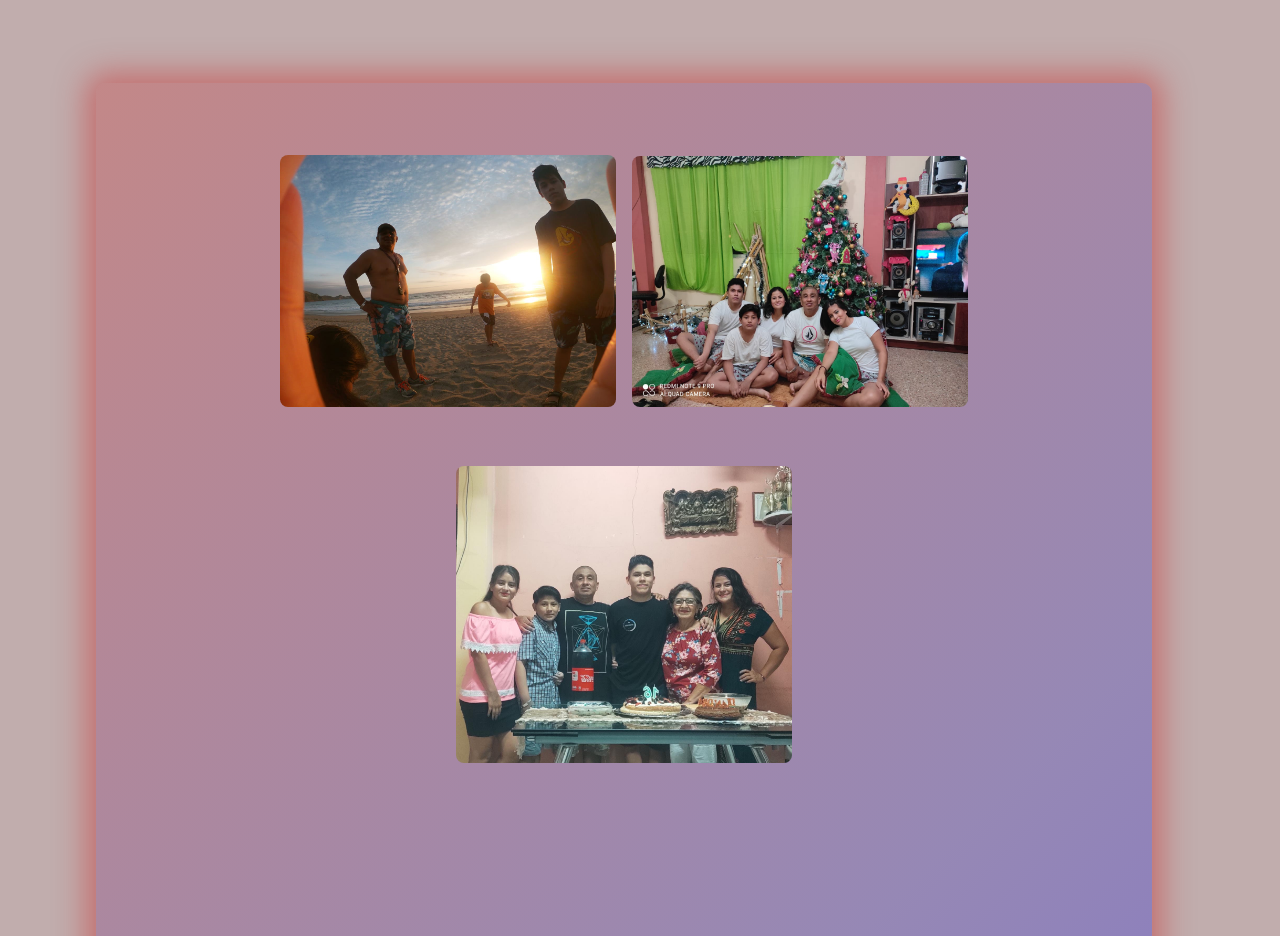
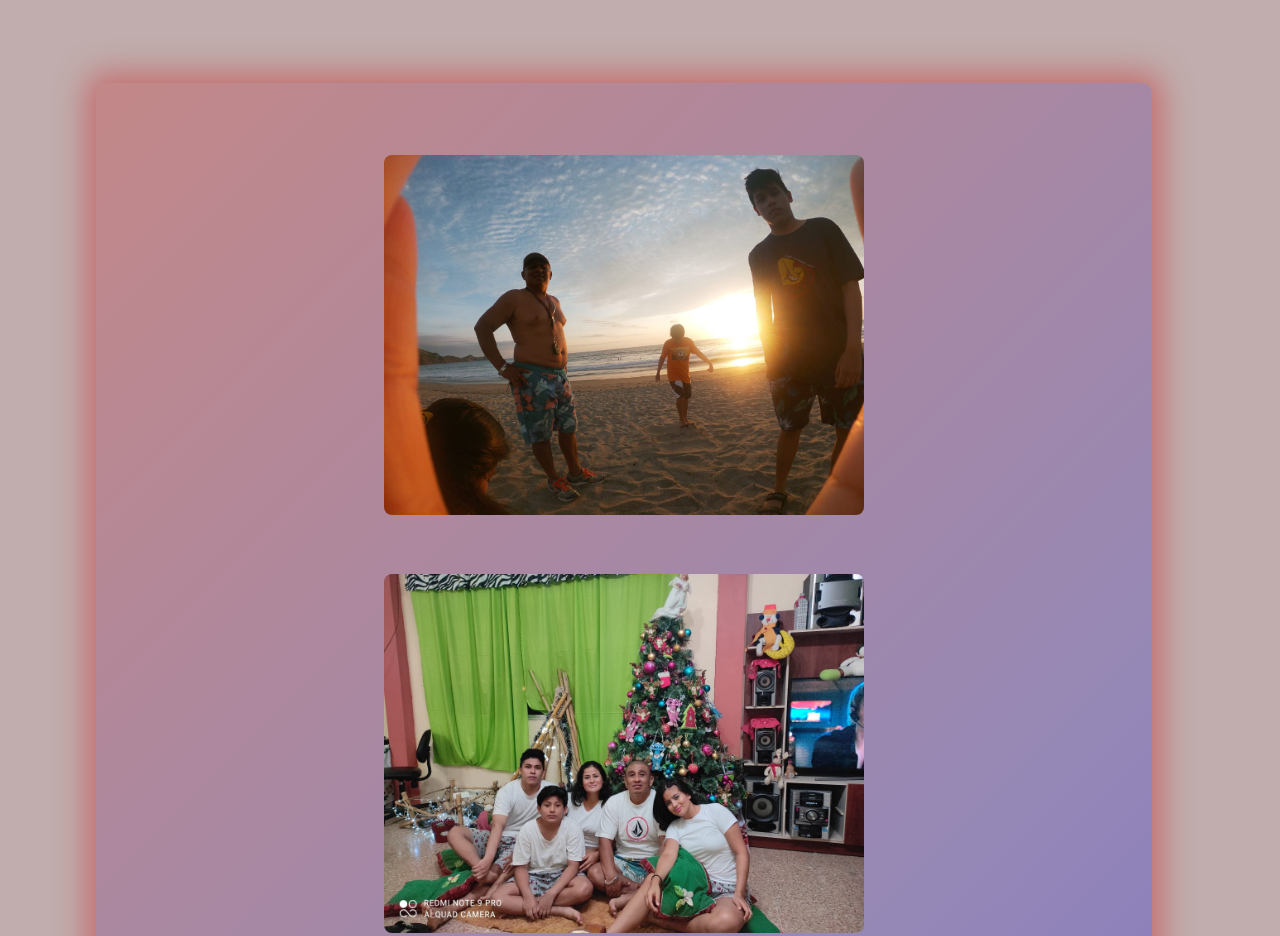
Before and after one commit to ImM1quel/feliz_cumplea-os, a plain HTML site: page index.html in a window 1280 px wide. Shown: the part 109-1045 px from the top of the page. Drawn offline with nearby package versions, Linux system fonts and the light colour scheme.

Commit message:
Update index.html

```diff
--- a/index.html
+++ b/index.html
@@ -93,7 +93,8 @@ a{
 .img__container{
     width: 100%;
 }
-..img__container img{
+.img__container img{
+   width: 50%;
 }
 </style>
 
```
